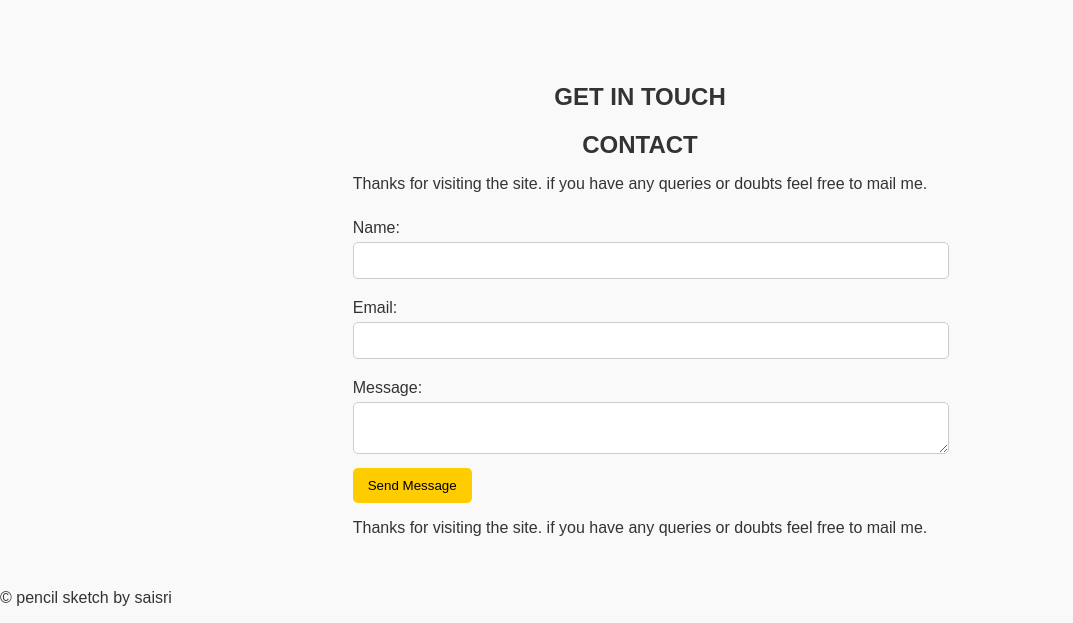
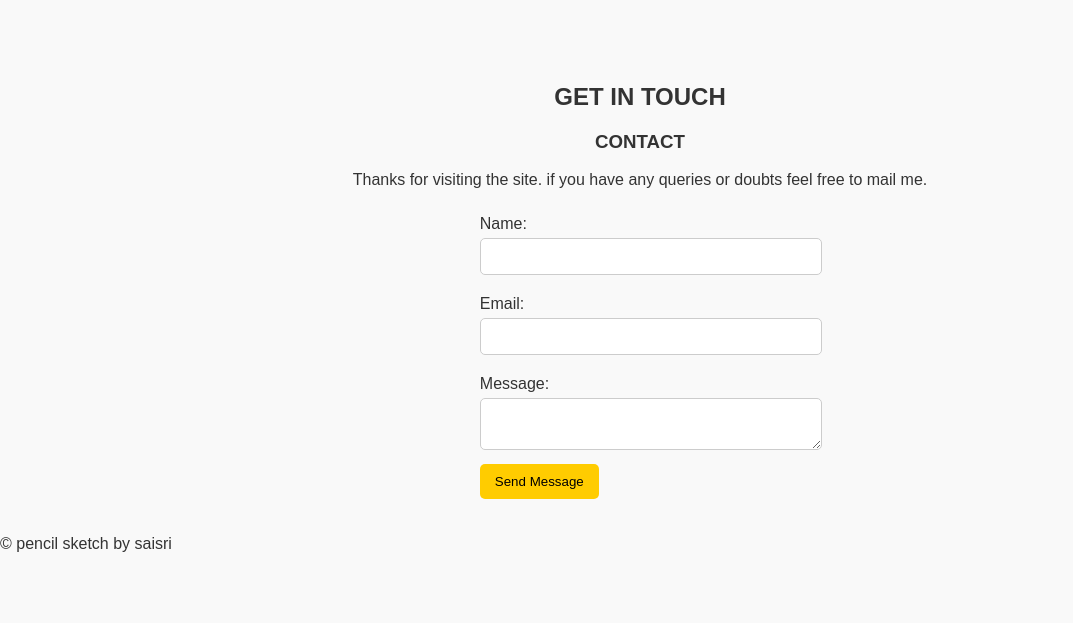
Before and after one commit to saisritellakula/artpage-website, a plain HTML site: page index.html in a window 1280 px wide. Shown: the part 2504-3127 px from the top of the page, without its empty margins (0-1073 px from the left). After the commit the page ends 3073 px from the top, so only its background shows below. Drawn offline with Linux system fonts and the light colour scheme.

Commit message:
changed h2 to h3

```diff
--- a/index.html
+++ b/index.html
@@ -12,6 +12,7 @@
         <p>Explore my pencil portraits and more!</p>
     </header>
     <main>
+
         <h2>My Portraits</h2>
         <section class="gallery">
             <div class="artwork">
@@ -45,7 +46,7 @@
         </section>
         <section class="contact">
             <h2>GET IN TOUCH</h2>
-            <h1>CONTACT</h1>
+            <h3>CONTACT</h3>
             <P>Thanks for visiting the site.
                 if you have any queries or doubts feel free to mail me.
             </P>
@@ -57,9 +58,6 @@
                 <label for="message">Message:</label>
                 <textarea id="message" name="message" required></textarea>
                 <button type="submit" onclick="openpopup()">Send Message</button>
-                <P>Thanks for visiting the site.
-                    if you have any queries or doubts feel free to mail me.
-                </P>
                 <div class="popup" id="popup">
                     <img src="23534659-Photoroom.png">
                     <h2>THANK YOU!</h2>
```
